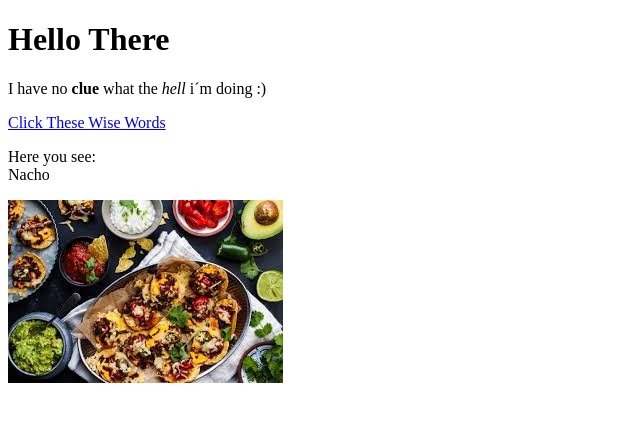
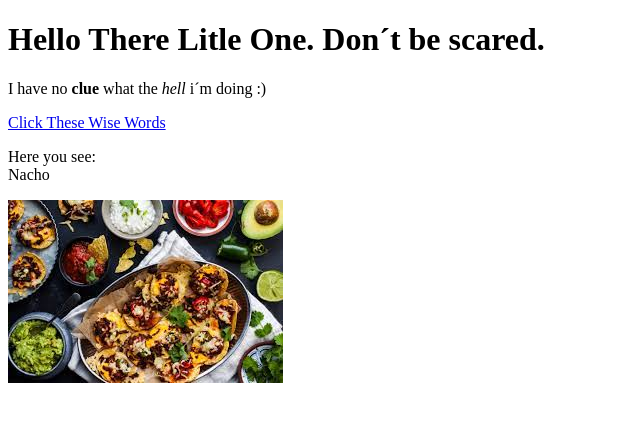
Before and after one commit to CorckyIsland/test, a plain HTML site: page test.html in a window 1280 px wide. Shown: the whole page, without its empty margins (0-640 px from the left). Drawn offline with Linux system fonts and the light colour scheme.

Commit message:
Added "don´t be scared" to the heading

```diff
--- a/test.html
+++ b/test.html
@@ -4,7 +4,7 @@
 		<title>Test page</title>
 	</head>
 	<body>
-		<h1>Hello There</h1>
+		<h1>Hello There Litle One. Don´t be scared.</h1>
 		<p>I have no <b>clue</b> what the <i>hell</i> i´m doing :)</p>
 		<a href="https://youtube.com" target="_blank" title="Click Me">Click These Wise Words</a>
 		<p>Here you see:<br>
```
